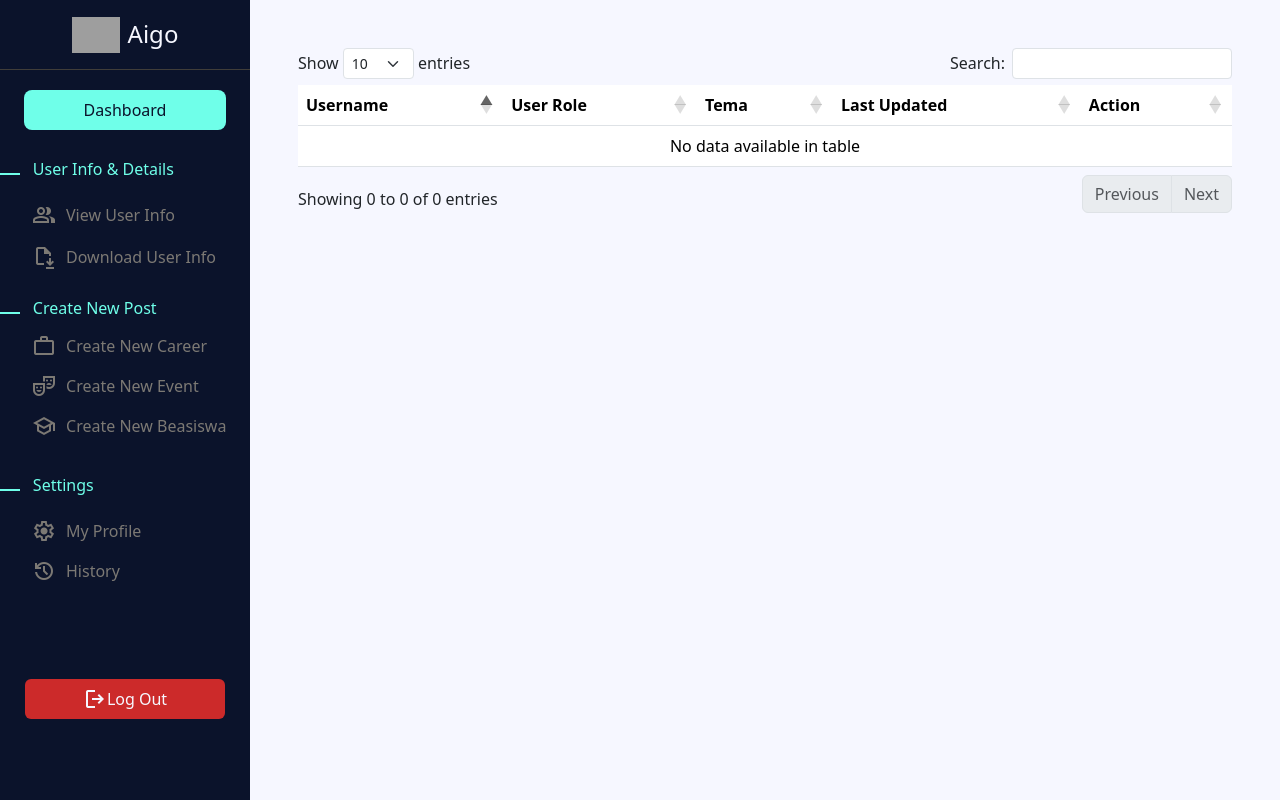
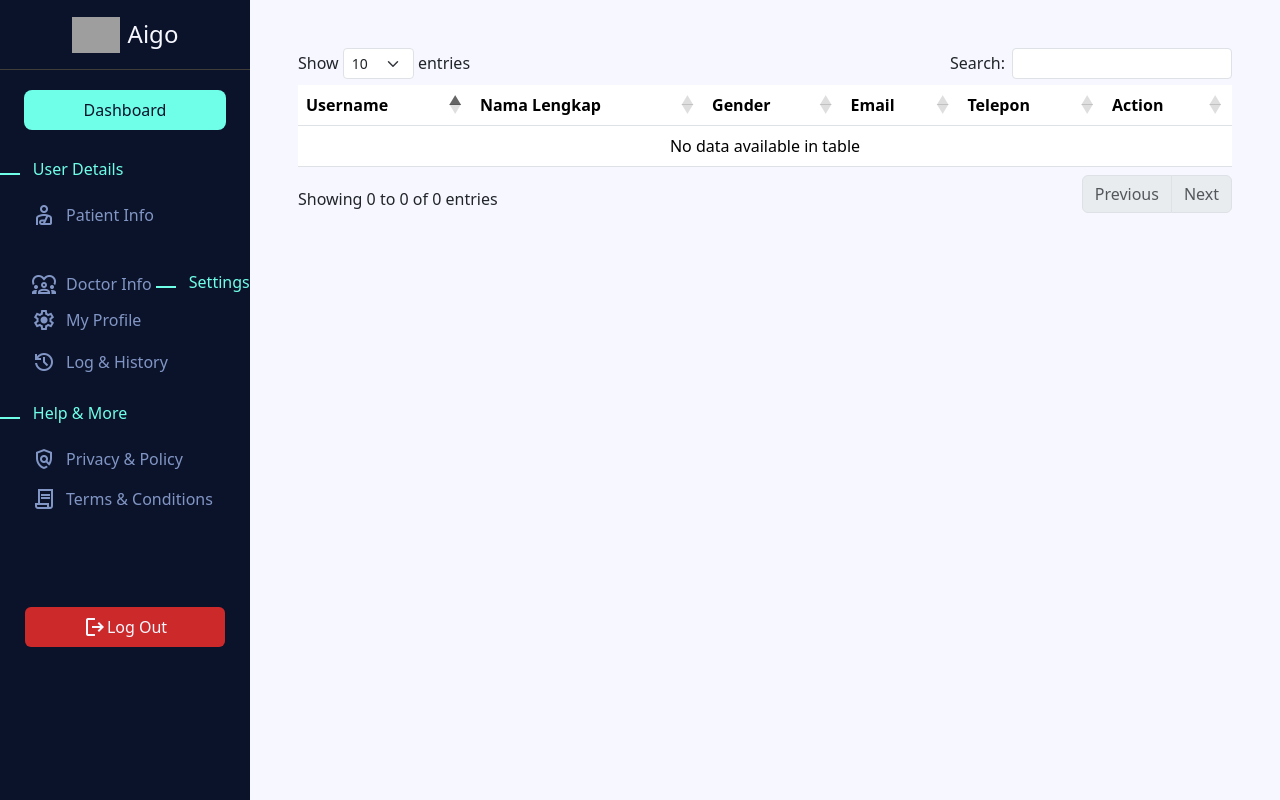
Before and after one commit to sourcery-ai-experiments/Aigo, a Laravel app: template resources/views/dashboard.blade.php in a window 1280 px wide. Run offline with Laravel 12, Linux system fonts and the light colour scheme; the template is opened without the code that fills it, so the values that code supplies are empty; parts of the project's set-up code (start-up, migrations or seed data) failed here and were passed over; some libraries are stand-ins or nearby versions; grey boxes are pictures that could not be loaded.

Commit message:
Admin Dashboard: User Details

```diff
--- a/public/asset/admin.css
+++ b/public/asset/admin.css
@@ -9,7 +9,7 @@
     height: 100%;
     width: 250px;
     background-color: #0b132b;
-    color: #7c7974;
+    color: #8296c5;
     float: left;
     position: fixed;
     z-index: 1; /* Stay on top */
@@ -113,7 +113,7 @@
 
 .submenu a {
     text-decoration: none;
-    color: #7c7974;
+    color: #8296c5;
     margin-left: 10px;
 }
 
--- a/resources/views/dashboard.blade.php
+++ b/resources/views/dashboard.blade.php
@@ -35,81 +35,72 @@
         {{-- MENU 1: USER DETAILS --}}
         <div class="menu">
           <aside></aside>
-          <h6>User Info & Details</h6>
+          <h6>User Details</h6>
         </div> <br>
 
-        {{-- SUB-MENU 1: VIEW USER INFO --}}
+        {{-- SUB-MENU 1: PATIENT INFO --}}
         <div class="btn-group submenu ms-4 ps-2 mt-3 mb-3">
-          <span class="material-symbols-outlined"> group </span>
-          <a href=""
+          <span class="material-symbols-outlined"> personal_injury </span>
+          <a href="{{ route('showPatient') }}"
             onmouseover="this.style.color='#6FFFE9'"
-            onmouseout="this.style.color='#7c7974'">View User Info
+            onmouseout="this.style.color='#8296C5'">Patient Info
           </a>
         </div>
 
-        {{-- SUB-MENU 2: DOWNLOAD USER INFO --}}
+        {{-- SUB-MENU 2: DOCTOR INFO --}}
         <div class="btn-group submenu ms-4 ps-2">
-          <span class="material-symbols-outlined"> file_save </span>
-          <a href=""
+          <span class="material-symbols-outlined"> diversity_1 </span>
+          <a href="{{ route('dashboard') }}"
             onmouseover="this.style.color='#6FFFE9'"
-            onmouseout="this.style.color='#7c7974'">Download User Info
+            onmouseout="this.style.color='#8296C5'">Doctor Info
           </a>
         </div>
 
-        {{-- MENU 2: CREATE NEW POST --}}
-        <div class="menu">
-          <aside></aside>
-          <h6>Create New Post</h6>
-        </div> <br>
-
-        {{-- SUB-MENU 1: KARIR --}}
-        <div class="btn-group submenu ms-4 ps-2 mt-2 mb-3">
-          <span class="material-symbols-outlined"> work </span>
-          <a href=""
-            onmouseover="this.style.color='#6FFFE9'"
-            onmouseout="this.style.color='#7c7974'">Create New Career
-          </a>
-        </div>
-
-        {{-- SUB-MENU 2: ACARA --}}
-        <div class="btn-group submenu ms-4 ps-2 mb-3">
-          <span class="material-symbols-outlined"> theater_comedy </span>
-          <a href=""
-            onmouseover="this.style.color='#6FFFE9'"
-            onmouseout="this.style.color='#7c7974'">Create New Event
-          </a>
-        </div>
-
-        {{-- SUB-MENU 3: BEASISWA --}}
-        <div class="btn-group submenu ms-4 ps-2 mb-2">
-          <span class="material-symbols-outlined"> school </span>
-          <a href=""
-            onmouseover="this.style.color='#6FFFE9'"
-            onmouseout="this.style.color='#7c7974'">Create New Beasiswa
-          </a>
-        </div>
-
-        {{-- MENU 3: SETTINGS --}}
+        {{-- MENU 2: SETTINGS --}}
         <div class="menu">
           <aside></aside>
           <h6>Settings</h6>
         </div> <br>
 
         {{-- SUB-MENU 1: MY PROFILE --}}
-        <div class="btn-group submenu ms-4 ps-2 mt-3">
+        <div class="btn-group submenu ms-4 ps-2 mt-2 mb-3">
           <span class="material-symbols-outlined"> settings </span>
           <a href=""
             onmouseover="this.style.color='#6FFFE9'"
-            onmouseout="this.style.color='#7c7974'">My Profile
+            onmouseout="this.style.color='#8296C5'"> My Profile
           </a>
         </div>
 
         {{-- SUB-MENU 2: HISTORY --}}
-        <div class="btn-group submenu ms-4 ps-2 mt-3 mb-5">
+        <div class="btn-group submenu ms-4 ps-2">
           <span class="material-symbols-outlined"> history </span>
           <a href=""
             onmouseover="this.style.color='#6FFFE9'"
-            onmouseout="this.style.color='#7c7974'">History
+            onmouseout="this.style.color='#8296C5'">Log & History
+          </a>
+        </div>
+
+        {{-- MENU 3: HELP --}}
+        <div class="menu">
+          <aside></aside>
+          <h6>Help & More</h6>
+        </div> <br>
+
+        {{-- SUB-MENU 1: Privacy & Policy --}}
+        <div class="btn-group submenu ms-4 ps-2 mt-3">
+          <span class="material-symbols-outlined"> policy </span>
+          <a href=""
+            onmouseover="this.style.color='#6FFFE9'"
+            onmouseout="this.style.color='#8296C5'">Privacy & Policy
+          </a>
+        </div>
+
+        {{-- SUB-MENU 2: Terms & Conditions --}}
+        <div class="btn-group submenu ms-4 ps-2 mt-3 mb-5">
+          <span class="material-symbols-outlined"> contract </span>
+          <a href=""
+            onmouseover="this.style.color='#6FFFE9'"
+            onmouseout="this.style.color='#8296C5'">Terms & Conditions
           </a>
         </div>
         <br>
@@ -134,11 +125,11 @@
           <thead>
               <tr>
                   <th>Username</th>
-                  <th>User Role</th>
-                  <th>Tema</th>
-                  <th>Last Updated</th>
+                  <th>Nama Lengkap</th>
+                  <th>Gender</th>
+                  <th>Email</th>
+                  <th>Telepon</th>
                   <th>Action</th>
-
               </tr>
           </thead>
 
@@ -147,9 +138,11 @@
             @foreach ($data as $item)
               <tr>
                   <td>{{ $item->username }}</td>
-                  <td>{{ $item->user_role }}</td>
-                  <td>{{ $item->tema }}</td>
-                  <td>{{ $item->updated_at->format('d F Y') }}</td>
+                  <td>{{ $item->nama }}</td>
+                  <td>{{ $item->gender }}</td>
+                  <td>{{ $item->email }}</td>
+                  <td>{{ $item->telepon }}</td>
+                  {{-- <td>{{ $item->updated_at->format('d F Y') }}</td> --}}
                   <td>
                     <a href="/post/{{ $item->post_id }}" class="material-symbols-outlined me-2" href="">edit</a>
                     <a href="/delete/post/{{ $item->post_id }}" class="material-symbols-outlined"  id="delete-icon">delete_forever</a>
--- a/routes/web.php
+++ b/routes/web.php
@@ -10,7 +10,9 @@
 
 
 Route::controller(AdminController::class, '')->group(function(){
-    Route::get('/dashboard', 'index')->middleware(['auth', 'verified'])->name('dashboard');
+    //Route::get('/admin/dashboard', 'index')->middleware(['auth', 'verified'])->name('dashboard');
+    Route::get('/admin/doctor-info', 'showDoctor')->middleware(['auth', 'verified'])->name('dashboard');//->name('showDoctor');
+    Route::get('/admin/patient-info', 'showPatient')->middleware(['auth', 'verified'])->name('showPatient');
 });
 
 Route::middleware('auth')->group(function () {
```
Also changed, not shown: app/Http/Controllers/AdminController.php (+6 -2 lines), resources/views/auth/register.blade.php (+2 -2 lines).
